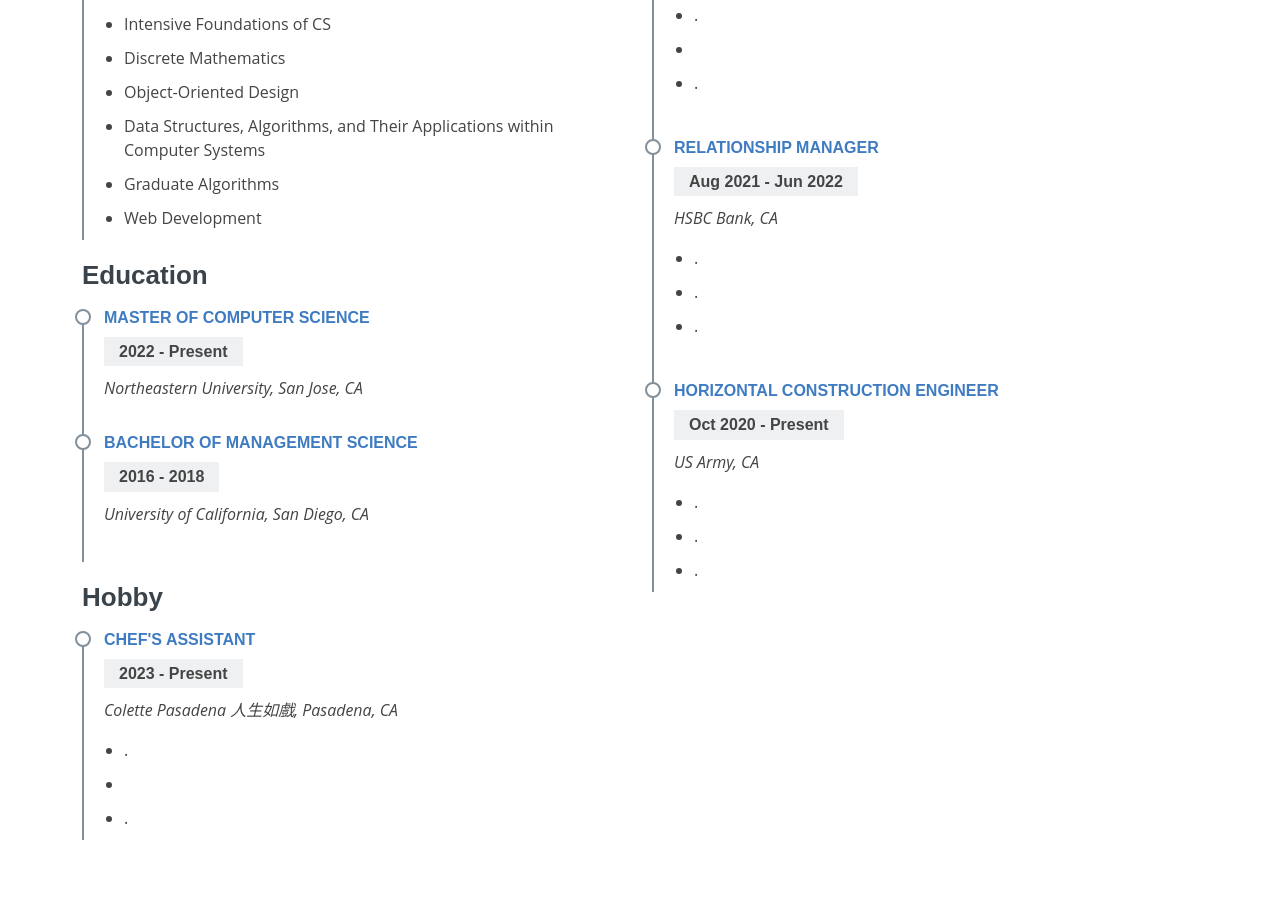
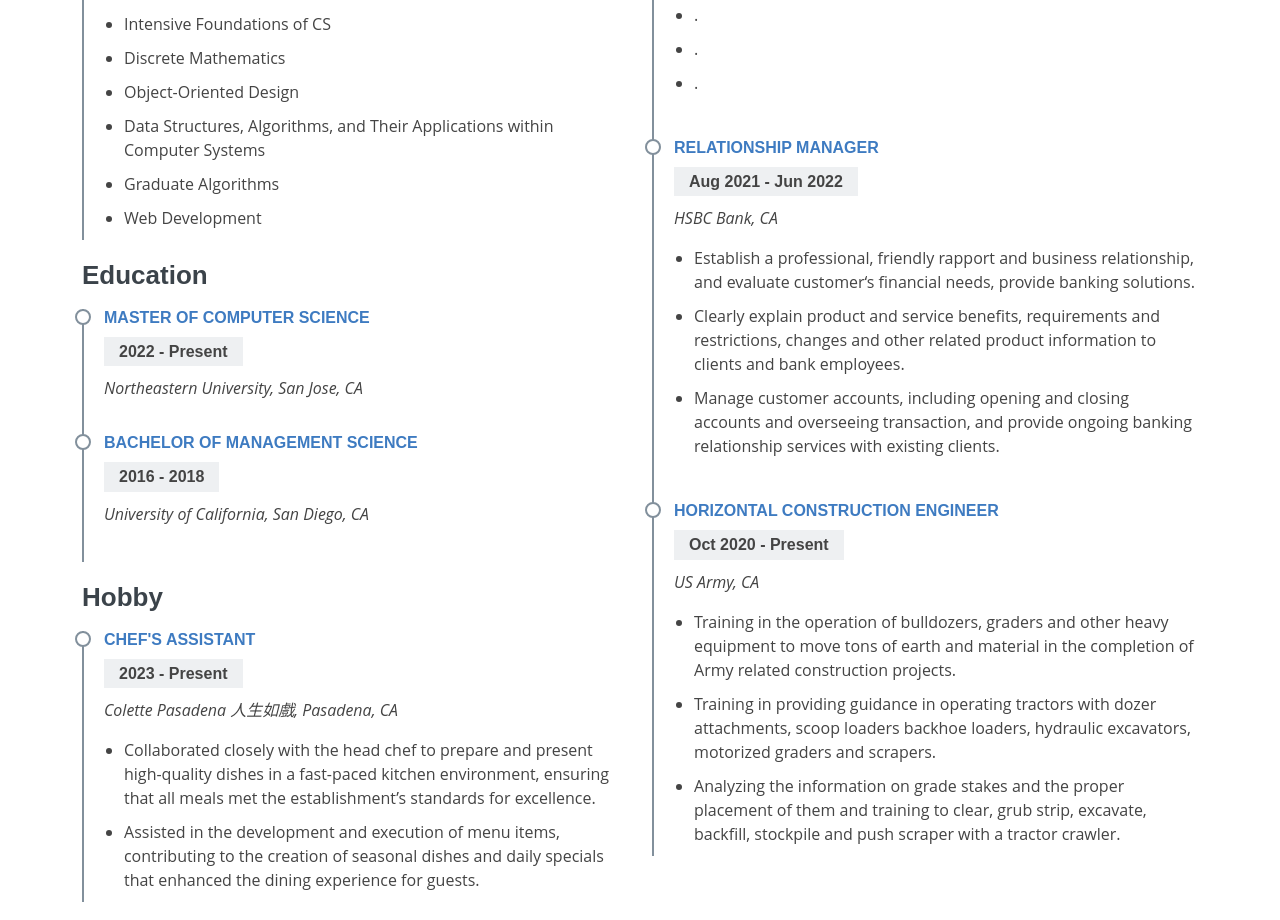
Before and after one commit to ch722bruce/chuanzhaohuang.github.io, a website: page index.html in a window 1280 px wide. Shown: the part 1920-2840 px from the top of the page. Drawn offline with nearby package versions, Linux system fonts and the light colour scheme.

Commit message:
resume update

```diff
--- a/index.html
+++ b/index.html
@@ -248,9 +248,17 @@
                 <h5>2023 - Present</h5>
                 <p><em>Colette Pasadena 人生如戲, Pasadena, CA</em></p>
                 <ul>
-                  <li>.</li>
-                  <li></li>
-                  <li>.</li>
+                  <li>
+                    Collaborated closely with the head chef to prepare and
+                    present high-quality dishes in a fast-paced kitchen
+                    environment, ensuring that all meals met the establishment’s
+                    standards for excellence.
+                  </li>
+                  <li>
+                    Assisted in the development and execution of menu items,
+                    contributing to the creation of seasonal dishes and daily
+                    specials that enhanced the dining experience for guests.
+                  </li>
                 </ul>
               </div>
             </div>
@@ -265,7 +273,7 @@
                 <p></p>
                 <ul>
                   <li>.</li>
-                  <li></li>
+                  <li>.</li>
                   <li>.</li>
                 </ul>
               </div>
@@ -276,9 +284,21 @@
                 <p><em>HSBC Bank, CA</em></p>
                 <p></p>
                 <ul>
-                  <li>.</li>
-                  <li>.</li>
-                  <li>.</li>
+                  <li>
+                    Establish a professional, friendly rapport and business
+                    relationship, and evaluate customer‘s financial needs,
+                    provide banking solutions.
+                  </li>
+                  <li>
+                    Clearly explain product and service benefits, requirements
+                    and restrictions, changes and other related product
+                    information to clients and bank employees.
+                  </li>
+                  <li>
+                    Manage customer accounts, including opening and closing
+                    accounts and overseeing transaction, and provide ongoing
+                    banking relationship services with existing clients.
+                  </li>
                 </ul>
               </div>
 
@@ -288,9 +308,22 @@
                 <p><em>US Army, CA </em></p>
                 <p></p>
                 <ul>
-                  <li>.</li>
-                  <li>.</li>
-                  <li>.</li>
+                  <li>
+                    Training in the operation of bulldozers, graders and other
+                    heavy equipment to move tons of earth and material in the
+                    completion of Army related construction projects.
+                  </li>
+                  <li>
+                    Training in providing guidance in operating tractors with
+                    dozer attachments, scoop loaders backhoe loaders, hydraulic
+                    excavators, motorized graders and scrapers.
+                  </li>
+                  <li>
+                    Analyzing the information on grade stakes and the proper
+                    placement of them and training to clear, grub strip,
+                    excavate, backfill, stockpile and push scraper with a
+                    tractor crawler.
+                  </li>
                 </ul>
               </div>
             </div>
```
